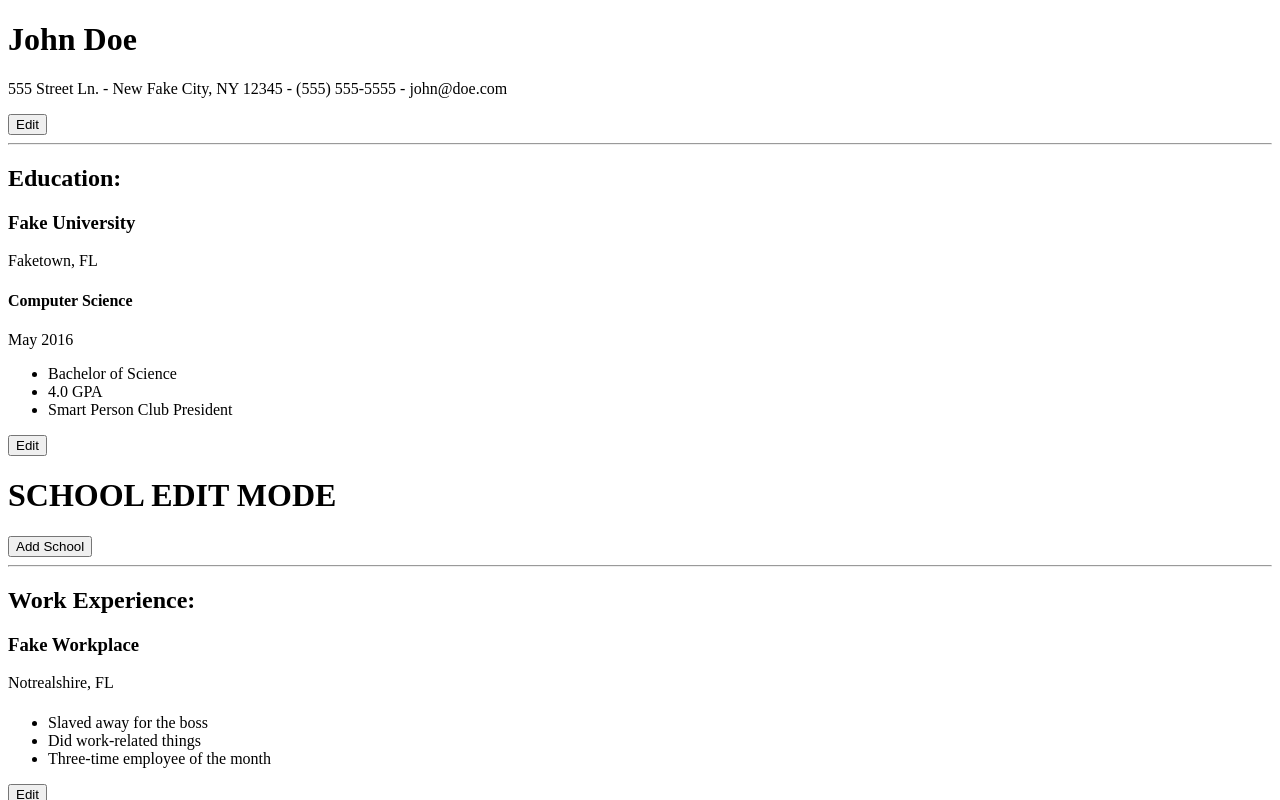
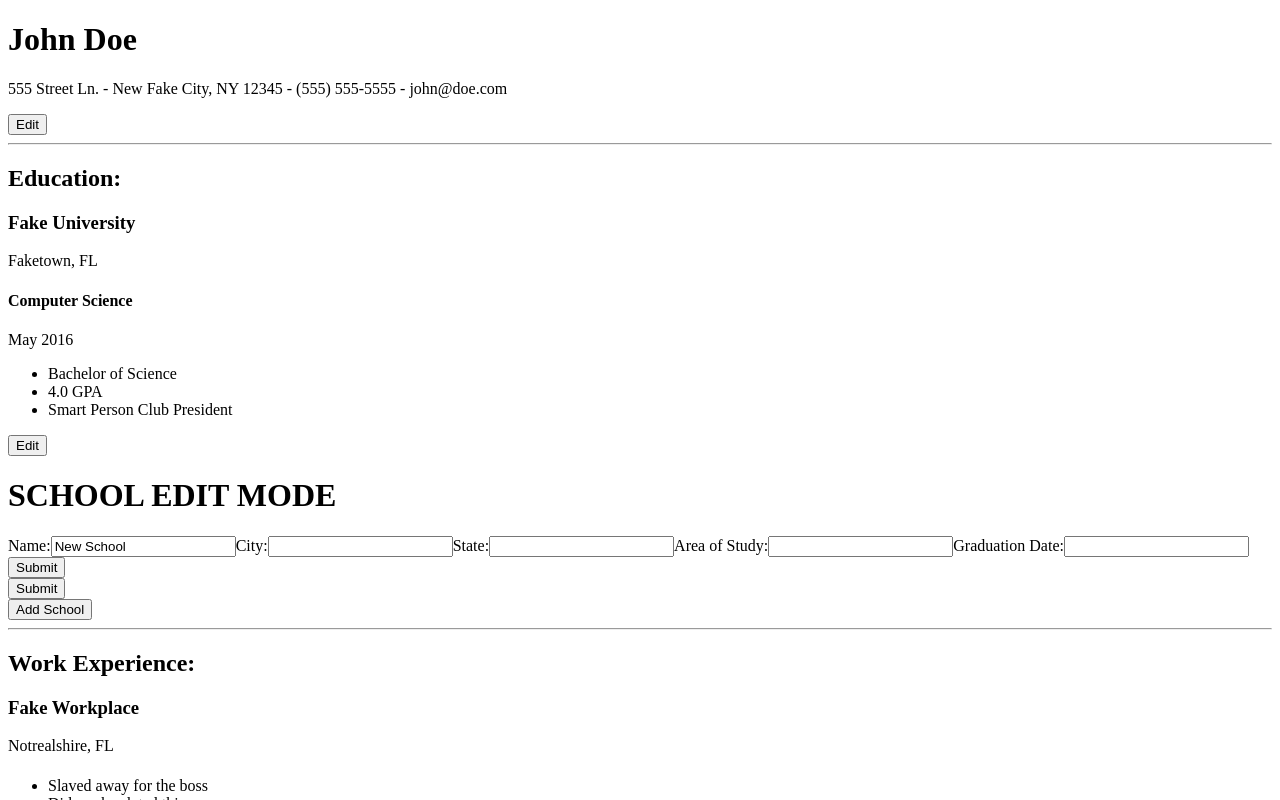
Before and after one commit to ryangholland/react-cv-app, a React (Vite) app: page / in a window 1280 px wide. Both pictures are taken after a click on the button "Add School". Shown: the top 800 px of the page. Built offline with nearby package versions, Linux system fonts and the light colour scheme.

Commit message:
Allow user to edit all Education fields except extraInfo

```diff
--- a/src/components/App.jsx
+++ b/src/components/App.jsx
@@ -36,7 +36,7 @@ function App() {
             text: "Smart Person Club President",
           },
         ],
-        editing: false
+        editing: false,
       },
     ],
     workExperience: [
@@ -99,19 +99,10 @@ function App() {
 
   // Not sure if this works yet
   const updateEducation = (newInfo, id) => {
-    /*
-    const schoolToReplace = education.find(school => school.id === id)
-    const newSchool = {...newInfo};
-    const newEducationArray = education.splice(education.indexOf(schoolToReplace, 1, newSchool))
-    setEducation({...newEducationArray})
-    */
-
-    setEducation(education.map(school => {
-      if (school.id === id) {
-        school = {...newInfo}
-      }
-    }))
-  }
+    setEducation(
+      education.map((school) => (school.id === id ? { ...newInfo } : school))
+    );
+  };
 
   const addSchool = () => {
     setEducation([
@@ -129,7 +120,7 @@ function App() {
             text: "",
           },
         ],
-        editing: true
+        editing: true,
       },
     ]);
   };
@@ -162,7 +153,13 @@ function App() {
       <div>
         <h2>Education:</h2>
         {education.map((school) => {
-          return <Education {...school} key={school.id} />;
+          return (
+            <Education
+              {...school}
+              key={school.id}
+              updateInfo={updateEducation}
+            />
+          );
         })}
         <button onClick={addSchool}>Add School</button>
       </div>
--- a/src/components/Education.jsx
+++ b/src/components/Education.jsx
@@ -1,10 +1,91 @@
 import { useState } from "react";
 
-function Education({ name, city, state, study, date, extraInfo, editing }) {
+function Education({
+  id,
+  name,
+  city,
+  state,
+  study,
+  date,
+  extraInfo,
+  editing,
+  updateInfo,
+}) {
   const [editMode, setEditMode] = useState(editing);
 
+  const [newName, setNewName] = useState(name);
+  const [newCity, setNewCity] = useState(city);
+  const [newState, setNewState] = useState(state);
+  const [newStudy, setNewStudy] = useState(study);
+  const [newDate, setNewDate] = useState(date);
+
+  const submitChanges = (e) => {
+    e.preventDefault();
+
+    console.log(id);
+
+    updateInfo(
+      {
+        id: id,
+        name: newName,
+        city: newCity,
+        state: newState,
+        study: newStudy,
+        date: newDate,
+        extraInfo: extraInfo,
+      },
+      id
+    );
+
+    setEditMode(false);
+  };
+
   if (editMode) {
-    return <h1>SCHOOL EDIT MODE</h1>;
+    return (
+      <div>
+        <h1>SCHOOL EDIT MODE</h1>
+        <form onSubmit={submitChanges}>
+          <label htmlFor="name">Name:</label>
+          <input
+            value={newName}
+            onChange={(e) => setNewName(e.target.value)}
+            type="text"
+            id="name"
+          ></input>
+          <label htmlFor="city">City:</label>
+          <input
+            value={newCity}
+            onChange={(e) => setNewCity(e.target.value)}
+            type="text"
+            id="city"
+          ></input>
+          <label htmlFor="state">State:</label>
+          <input
+            value={newState}
+            onChange={(e) => setNewState(e.target.value)}
+            type="text"
+            id="state"
+          ></input>
+          <label htmlFor="study">Area of Study:</label>
+          <input
+            value={newStudy}
+            onChange={(e) => setNewStudy(e.target.value)}
+            type="text"
+            id="study"
+          ></input>
+          <label htmlFor="date">Graduation Date:</label>
+          <input
+            value={newDate}
+            onChange={(e) => setNewDate(e.target.value)}
+            type="text"
+            id="date"
+          ></input>
+          <button onClick={submitChanges}>Submit</button>
+        </form>
+
+        <button onClick={submitChanges}>Submit</button>
+      </div>
+    );
   } else {
     return (
       <div>
```
